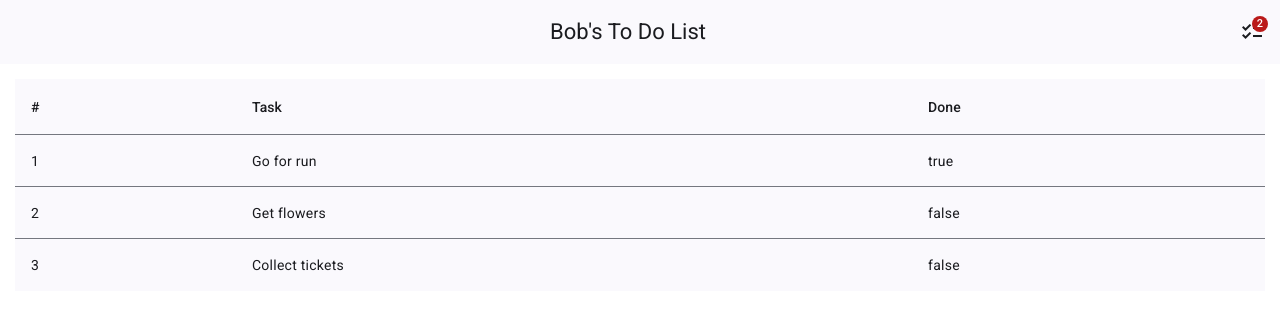
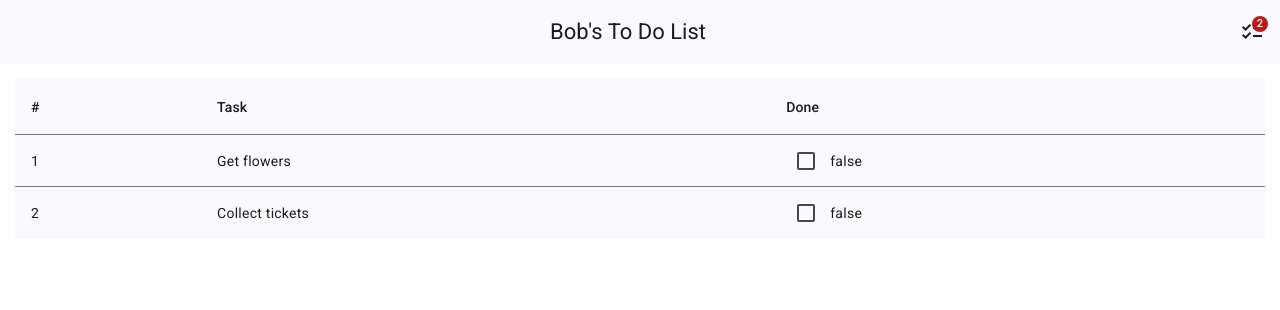
Before and after one commit to farooq-teqniqly/angular-starter-template, an Angular app in the folder fe/: page / in a window 1280 px wide. Shown: the top 310 px of the page. Built offline with nearby package versions, Linux system fonts and the light colour scheme.

Commit message:
feat: Update 'Done' column to use checkbox and filter completed items.

```diff
--- a/fe/src/app/app.component.html
+++ b/fe/src/app/app.component.html
@@ -20,7 +20,11 @@
 
     <ng-container matColumnDef="done">
       <th mat-header-cell *matHeaderCellDef>Done</th>
-      <td mat-cell *matCellDef="let item">{{ item.complete }}</td>
+      <td mat-cell *matCellDef="let item">
+        <mat-checkbox [(ngModel)]="item.complete" color="primary">
+          {{ item.complete }}
+        </mat-checkbox>
+      </td>
     </ng-container>
 
     <tr mat-header-row *matHeaderRowDef="['id', 'task', 'done']"></tr>
--- a/fe/src/app/app.component.ts
+++ b/fe/src/app/app.component.ts
@@ -18,6 +18,8 @@ import {
   MatRowDef,
   MatTable,
 } from "@angular/material/table";
+import { MatCheckbox } from "@angular/material/checkbox";
+import { FormsModule } from "@angular/forms";
 
 @Component({
   selector: "app-root",
@@ -35,6 +37,8 @@ import {
     MatHeaderRowDef,
     MatRow,
     MatRowDef,
+    MatCheckbox,
+    FormsModule,
   ],
   templateUrl: "./app.component.html",
   styleUrl: "./app.component.css",
@@ -55,6 +59,6 @@ export class AppComponent {
   }
 
   get items(): readonly TodoItem[] {
-    return this.list.items;
+    return this.list.items.filter((item) => !item.complete);
   }
 }
```
